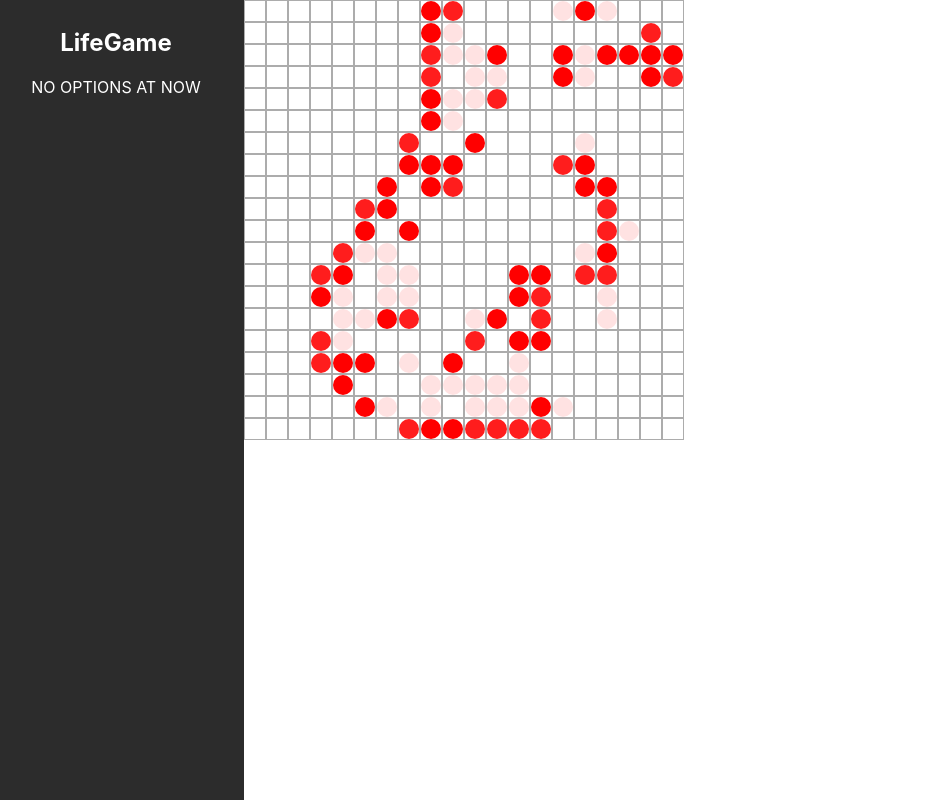
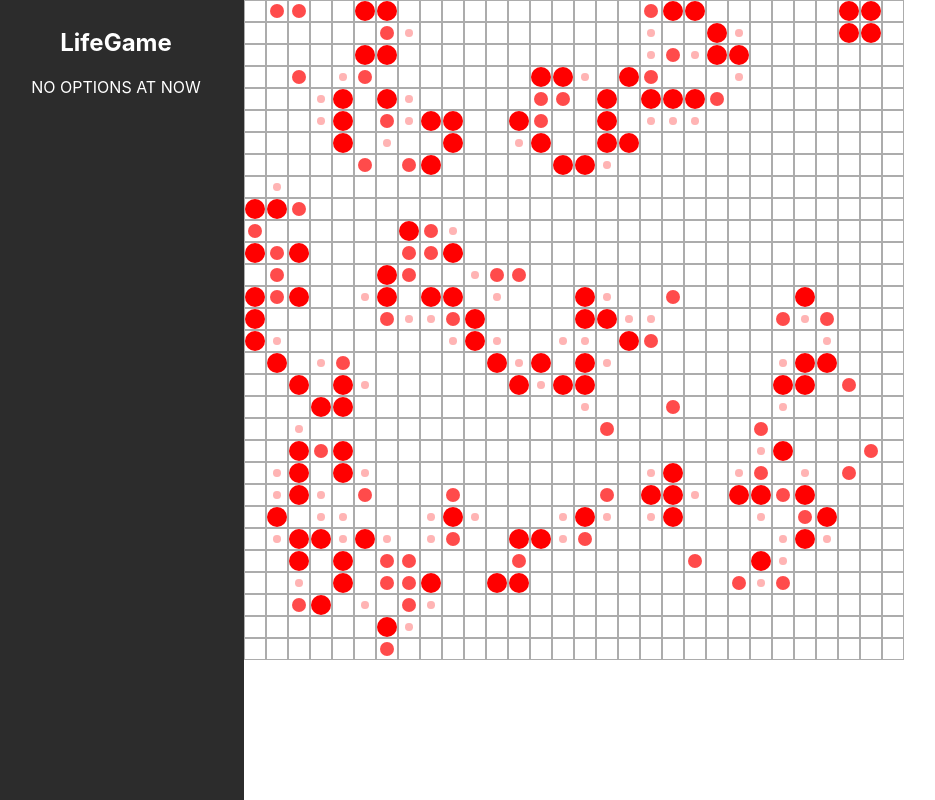
Before and after one commit to alfouz/react-lifegame, a React (Create React App) app: page / in a window 1280 px wide. Shown: the whole page, without its empty margins (12-947 px from the left). Built offline with nearby package versions, Linux system fonts and the light colour scheme.

Commit message:
Update animations

```diff
--- a/src/components/Cell.js
+++ b/src/components/Cell.js
@@ -8,21 +8,29 @@ let useStyles = createUseStyles(theme => ({
     background: theme.colorPrimary,
     width: "20px",
     height: "20px",
-    border: `1px solid ${theme.colorDelimiter}`
+    border: `1px solid ${theme.colorDelimiter}`,
+    display: "flex",
+    justifyContent: "center",
+    alignItems: "center"
   },
   cell: {
-    width: "100%",
-    height: "100%",
+    width: "10%",
+    height: "10%",
     borderRadius: "50%",
-    transition: "background 1s"
+    transition: props =>
+      props.speed
+        ? `background ${props.speed}s, width ${props.speed}s, height ${props.speed}s`
+        : `background 0.5s, width 0.2s, height 0.2s`
   },
   cellAlive: {
-    background: "red"
+    background: "red",
+    width: "100%",
+    height: "100%"
   }
 }));
 
-function Cell({ value }) {
-  const classes = useStyles();
+function Cell({ value, speed }) {
+  const classes = useStyles({ speed: speed });
   return (
     <div className={classes.container}>
       <div
--- a/src/pages/BodyPage.js
+++ b/src/pages/BodyPage.js
@@ -113,7 +113,7 @@ function getState(cell, neighbours) {
       return CELLSTATES.DEAD;
   }
 }
-function BodyPage({ initState, active }) {
+function BodyPage({ initState, active, speed }) {
   const classes = useStyles();
   const [ecosystem, setEcosystem] = useState(initState.cells);
   const nextStep = useCallback(() => {
@@ -132,18 +132,18 @@ function BodyPage({ initState, active }) {
       table[i] = (
         <div className={classes.row} key={`row${i}`}>
           {arrayChunk.map((cell, index) => (
-            <Cell value={cell} key={`cell${index}`} />
+            <Cell value={cell} key={`cell${index}`} speed={speed / 1000} />
           ))}
         </div>
       );
     }
     return table;
-  }, [ecosystem, classes, initState]);
+  }, [ecosystem, classes, initState, speed]);
 
   useEffect(() => {
-    const intervalId = setInterval(nextStep, 1000);
+    const intervalId = setInterval(nextStep, speed);
     return () => clearInterval(intervalId);
-  }, [nextStep]);
+  }, [nextStep, speed]);
 
   return <div className={classes.container}>{createTable()}</div>;
 }
--- a/src/pages/MainPage.js
+++ b/src/pages/MainPage.js
@@ -37,6 +37,7 @@ function generateEcosystem(size, density) {
 function MainPage() {
   const classes = useStyles();
   const [menuOpened, setMenuOpened] = useState(true);
+  const size = 30;
   return (
     <div className={classes.container}>
       <div
@@ -54,9 +55,10 @@ function MainPage() {
       >
         <BodyPage
           initState={{
-            cells: generateEcosystem(20, 50),
-            size: 20
+            cells: generateEcosystem(size, 50),
+            size: size
           }}
+          speed={500}
         />
       </div>
     </div>
```
